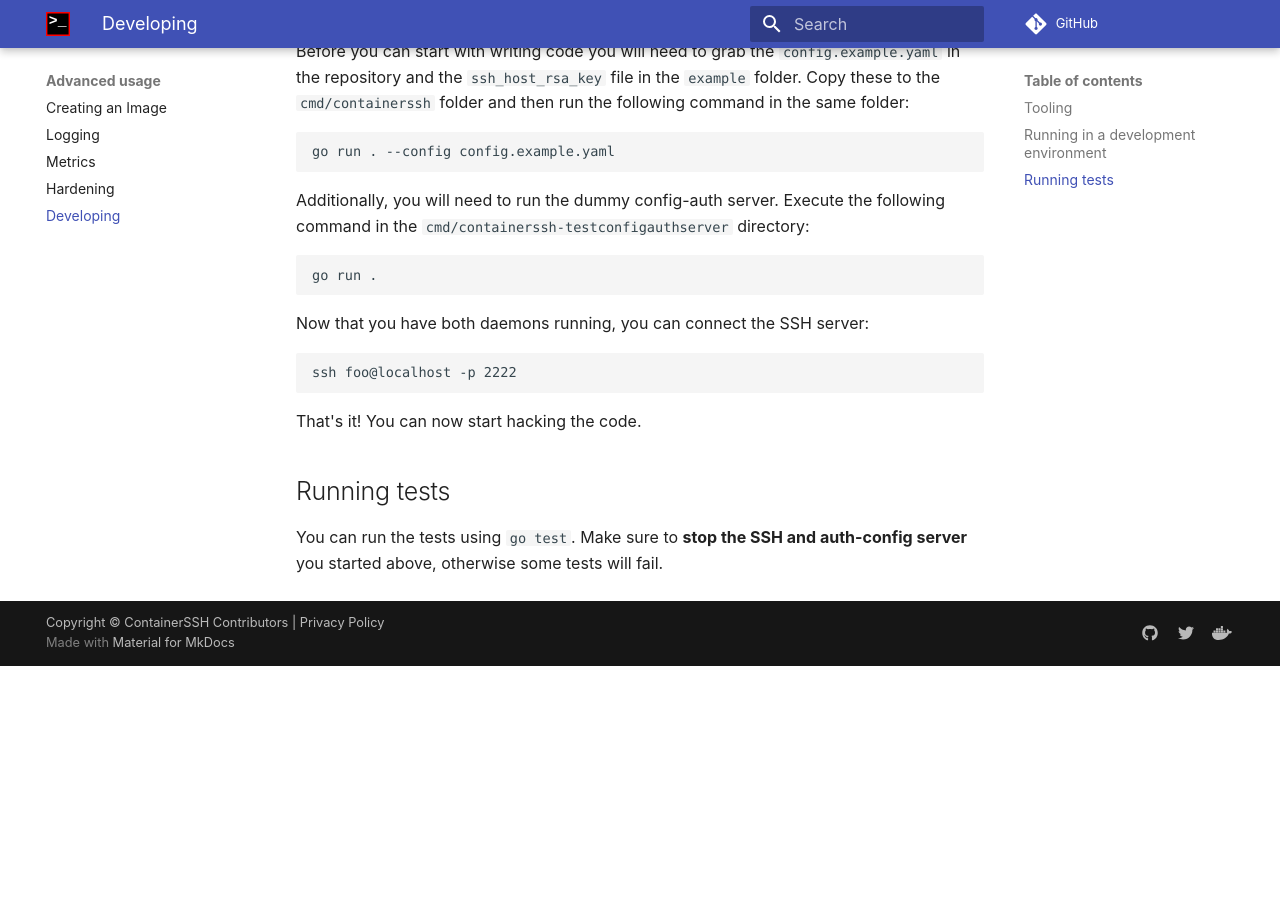
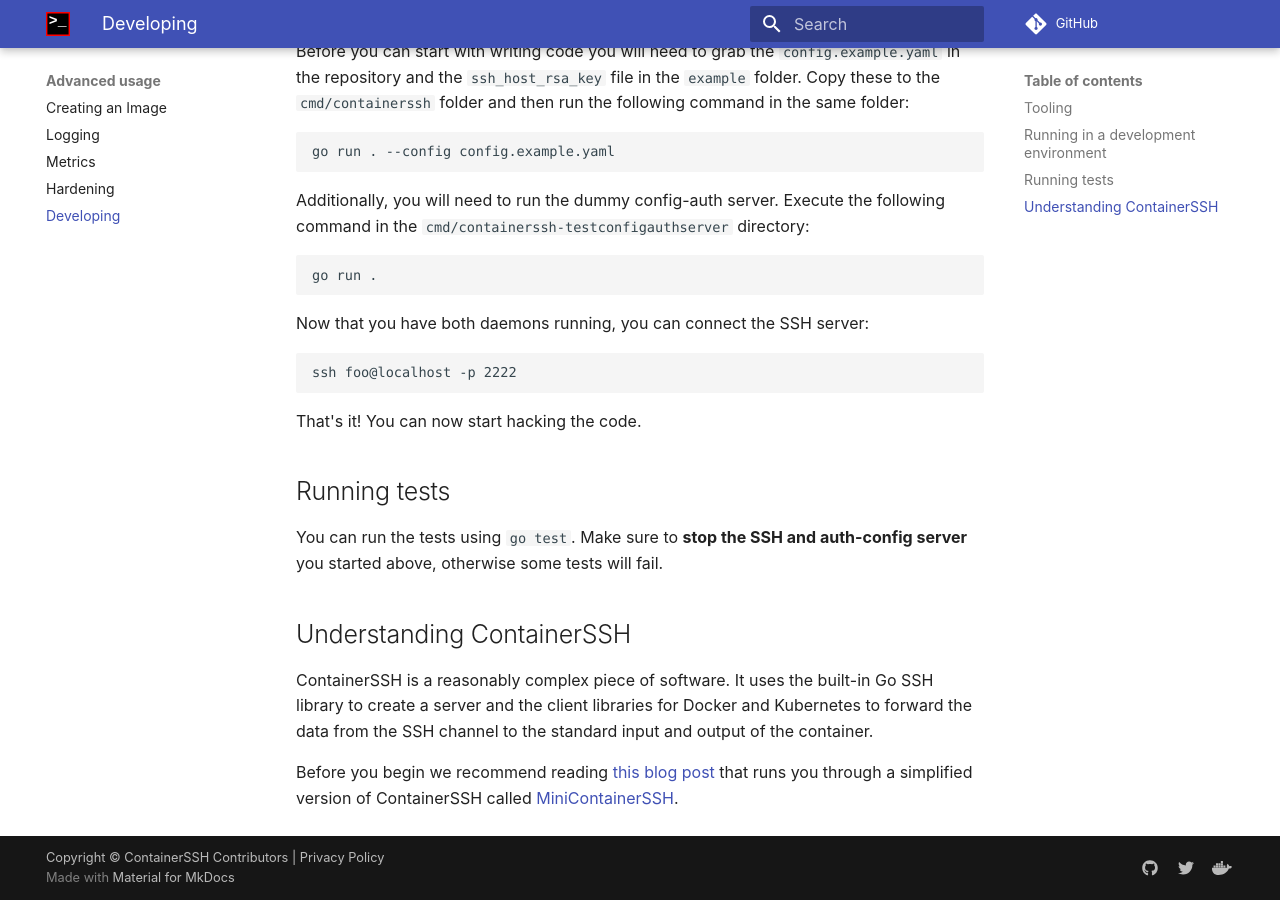
Before and after one commit to ContainerSSH/containerssh.github.io, an MkDocs documentation site: the page built from docs/developing.md, in a window 1280 px wide and 900 px high, scrolled down 684 px. Built offline with MkDocs 1.6.1 and Material for MkDocs 9.7.7, drawn with Linux system fonts in a browser that asks for light colours; comment, search, counter and statistics services are not loaded; before the commit the page ends 1350 px from its top, so only the background shows below that.

Commit message:
Added further references for development

```diff
--- a/docs/developing.md
+++ b/docs/developing.md
@@ -35,3 +35,9 @@ That's it! You can now start hacking the code.
 ## Running tests
 
 You can run the tests using `go test`. Make sure to **stop the SSH and auth-config server** you started above, otherwise some tests will fail.
+
+## Understanding ContainerSSH
+
+ContainerSSH is a reasonably complex piece of software. It uses the built-in Go SSH library to create a server and the client libraries for Docker and Kubernetes to forward the data from the SSH channel to the standard input and output of the container.
+
+Before you begin we recommend reading [this blog post](https://pasztor.at/blog/ssh-direct-to-docker/) that runs you through a simplified version of ContainerSSH called [MiniContainerSSH](https://github.com/janoszen/minicontainerssh).
```
